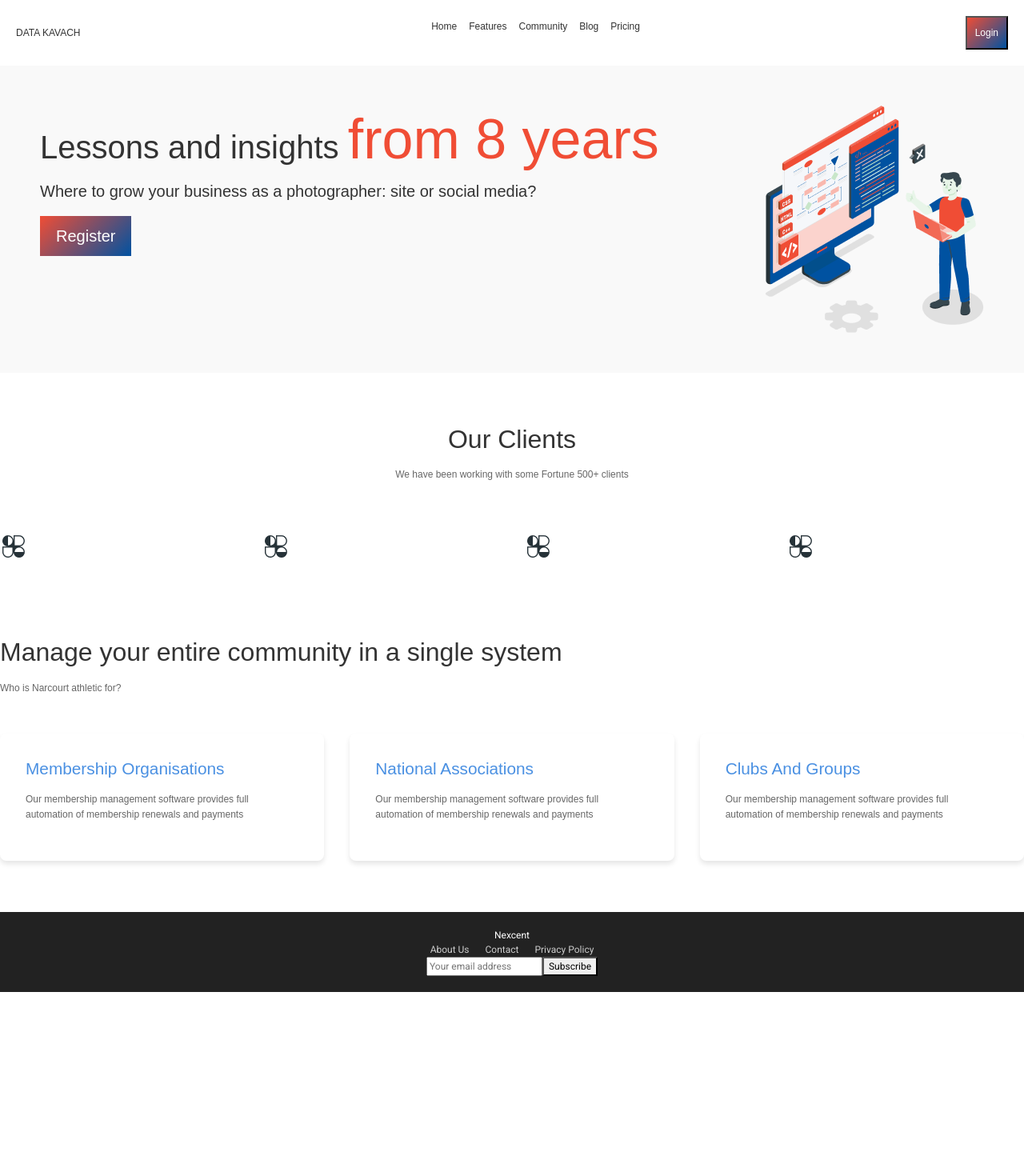
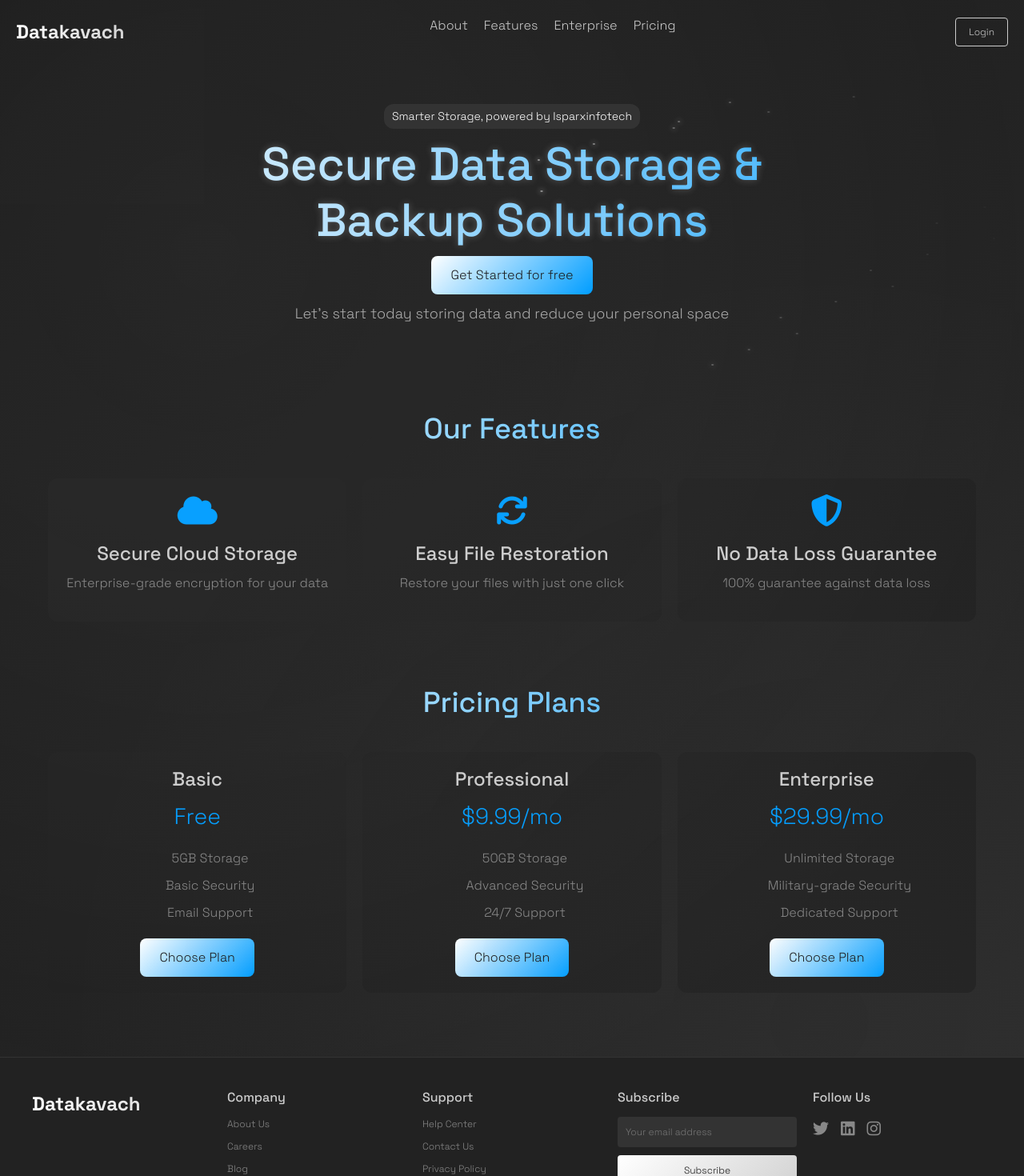
Before and after one commit to isparxinfotech/datakawach, an Angular app: page / in a window 1280 px wide. Shown: the top 1470 px of the page at 80% size. Before the commit the page ends 1240 px from the top, so only its background shows below. Built offline with nearby package versions, Linux system fonts and the light colour scheme.

Commit message:
landing page

```diff
--- a/src/app/core/components/home/home.component.css
+++ b/src/app/core/components/home/home.component.css
@@ -1,139 +1,502 @@
-/* home.component.css */
 .home-container {
   font-family: Arial, sans-serif;
-    color: #333;
+  color: #fff;
+  background: #1a1a1a;
+  overflow-x: hidden;
+  position: relative;
+  background: linear-gradient(135deg, #1a1a1a, #2d2d2d);
+}
+
+.home-container::before {
+  content: '';
+  position: absolute;
+  top: 0;
+  left: 0;
+  width: 100%;
+  height: 100%;
+  background: radial-gradient(circle at 20% 20%, rgba(255, 255, 255, 0.05) 0%, transparent 70%),
+              radial-gradient(circle at 80% 80%, rgba(200, 200, 200, 0.03) 0%, transparent 60%);
+  z-index: 0;
+  animation: glow 10s infinite alternate;
 }
 
 .navbar {
   display: flex;
   justify-content: space-between;
   padding: 20px;
-    background: #fff;
+  align-items: center;
+  position: relative;
+  z-index: 10;
+}
+
+.logo {
+  font-size: 24px;
+  font-weight: bold;
+  background: linear-gradient(90deg, #ffffff, #d3d3d3);
+  -webkit-background-clip: text;
+  background-clip: text;
+  color: transparent;
+  transition: transform 0.3s ease;
+}
+
+.logo:hover {
+  transform: scale(1.1);
 }
 
 .navbar ul {
   list-style: none;
   display: flex;
-    gap: 15px;
+  gap: 20px;
 }
 
 .navbar ul li a {
   text-decoration: none;
-    color: #333;
+  color: #ccc;
+  font-size: 16px;
+  transition: color 0.3s ease;
 }
 
-  .register-btn {
-    background: linear-gradient(135deg, #F04D35, #0052A1);
-    color: white;
-    padding: 10px 10px;
-    border: rounded;
+.navbar ul li a:hover {
+  color: #d3d3d3;
+}
+
+.login-btn {
+  background: transparent;
+  border: 1px solid #ccc;
+  color: #ccc;
+  padding: 8px 16px;
+  border-radius: 4px;
+  cursor: pointer;
+  transition: all 0.3s ease;
+}
+
+.login-btn:hover {
+  background: linear-gradient(135deg, #ffffff, #009dff);
+  border-color: #d3d3d3;
+  color: #1a1a1a;
+}
+
+.menu-toggle {
+  display: none;
+  background: none;
+  border: none;
+  color: #ccc;
+  font-size: 24px;
   cursor: pointer;
 }
 
 .hero {
-    display: flex;
-    justify-content: space-between;
-    padding: 50px;
-    background: #f9f9f9;
-    font-size: 20px;
+  text-align: center;
+  padding: 50px 20px;
+  max-width: 1200px;
+  margin: 0 auto;
+  position: relative;
+  z-index: 1;
 }
 
-  .hero-text h1 span {
-    font-size: 70px;
-    color: #F04D35;
+.hero::before {
+  content: '';
+  position: absolute;
+  inset: 0;
+  background: repeating-radial-gradient(
+    circle,
+    rgba(255, 255, 255, 0.02) 0,
+    rgba(255, 255, 255, 0.02) 1px,
+    transparent 1px,
+    transparent 5px
+  );
+  opacity: 0.1;
+  z-index: -1;
+}
+
+.tagline {
+  background: #333;
+  padding: 5px 10px;
+  border-radius: 12px;
+  display: inline-block;
+  font-size: 14px;
+  color: #ffffff;
+  transition: transform 0.3s ease;
+}
+
+.tagline:hover {
+  transform: scale(1.05);
+  box-shadow: 0 0 15px rgba(245, 245, 245, 0.725);
+}
+
+.hero h1 {
+  font-size: 58px;
+  margin: 10px 0;
+  background: linear-gradient(90deg, #ffffff, #009dff);
+  -webkit-background-clip: text;
+  background-clip: text;
+  color: transparent;
+  text-shadow: 0 0 10px rgba(237, 237, 237, 0.26);
+}
+
+.hero p {
+  color: #aaa;
+  font-size: 18px;
+  margin-bottom: 20px;
+  transition: color 0.3s ease;
+}
+
+.hero p:hover {
+  color: #ccc;
 }
 
 .cta-button {
-    background: linear-gradient(135deg, #F04D35, #0052A1);
-    color: white;
-    padding: 10px 20px;
+  background: linear-gradient(135deg, #ffffff, #009dff);
+  color: #1a1a1a;
+  padding: 12px 24px;
   border: none;
+  border-radius: 8px;
   cursor: pointer;
+  font-size: 16px;
+  transition: transform 0.3s ease, box-shadow 0.3s ease;
 }
 
-  .footer-container {
-    background: #222;
-    color: white;
-    padding: 20px;
-    text-align: center;
+.cta-button:hover {
+  transform: scale(1.05);
+  box-shadow: 0 0 15px rgba(211, 211, 211, 0.5);
 }
 
-  .footer-links a {
-    color: #ccc;
-    text-decoration: none;
-    margin: 0 10px;
+.sub-text {
+  color: #888;
+  font-size: 14px;
+  margin-top: 10px;
+  transition: color 0.3s ease;
 }
 
- /* Clients Section */
-.clients-section {
-    text-align: center;
-    margin: 4rem 0;
-}
-
-.section-title {
-    font-size: 2rem;
-    margin-bottom: 1rem;
-}
-
-.section-subtitle {
-    color: #666;
-    margin-bottom: 2rem;
-}
-
-.client-logos {
-    display: grid;
-    grid-template-columns: repeat(auto-fit, minmax(150px, 1fr));
-    gap: 2rem;
-    padding: 2rem 0;
-}
-
-.logo-placeholder {
-    height: 80px;
-    background: #f5f7fa;
-    border-radius: 8px;
+.sub-text:hover {
+  color: #aaa;
 }
 
 /* Features Section */
 .features-section {
-    margin: 4rem 0;
+  padding: 40px 20px;
+  max-width: 1200px;
+  margin: 0 auto;
+  text-align: center;
 }
 
-.features-grid {
+.features-section h2 {
+  font-size: 36px;
+  margin-bottom: 40px;
+  background: linear-gradient(90deg, #ffffff, #009dff);
+  -webkit-background-clip: text;
+  background-clip: text;
+  color: transparent;
+}
+
+.features-container {
   display: grid;
-    grid-template-columns: repeat(auto-fit, minmax(300px, 1fr));
-    gap: 2rem;
-    margin-top: 3rem;
+  grid-template-columns: repeat(auto-fit, minmax(250px, 1fr));
+  gap: 20px;
 }
 
 .feature-card {
-    padding: 2rem;
-    border-radius: 8px;
-    box-shadow: 0 4px 6px rgba(0, 0, 0, 0.1);
-    transition: transform 0.3s;
+  background: #222;
+  border-radius: 12px;
+  padding: 20px;
+  transition: box-shadow 0.3s ease;
 }
 
 .feature-card:hover {
-    transform: translateY(-5px);
+  box-shadow: 0 0 20px rgba(211, 211, 211, 0.2);
 }
 
-.feature-title {
-    color: #4A90E2;
-    margin-bottom: 1rem;
-    font-size: 1.3rem;
+.feature-card i {
+  font-size: 40px;
+  color: #009dff;
+  margin-bottom: 20px;
 }
 
-.feature-description {
+.feature-card h3 {
+  font-size: 24px;
+  margin-bottom: 10px;
+  color: #ccc;
+}
+
+.feature-card p {
+  color: #888;
+  font-size: 16px;
+}
+
+/* Pricing Section */
+.pricing-section {
+  padding: 40px 20px;
+  max-width: 1200px;
+  margin: 0 auto;
+  text-align: center;
+}
+
+.pricing-section h2 {
+  font-size: 36px;
+  margin-bottom: 40px;
+  background: linear-gradient(90deg, #ffffff, #009dff);
+  -webkit-background-clip: text;
+  background-clip: text;
+  color: transparent;
+}
+
+.pricing-container {
+  display: grid;
+  grid-template-columns: repeat(auto-fit, minmax(250px, 1fr));
+  gap: 20px;
+}
+
+.pricing-card {
+  background: #222;
+  border-radius: 12px;
+  padding: 20px;
+  transition: box-shadow 0.3s ease;
+}
+
+.pricing-card:hover {
+  box-shadow: 0 0 20px rgba(211, 211, 211, 0.2);
+}
+
+.pricing-card h3 {
+  font-size: 24px;
+  margin-bottom: 10px;
+  color: #ccc;
+}
+
+.pricing-card .price {
+  font-size: 28px;
+  color: #009dff;
+  margin-bottom: 20px;
+}
+
+.pricing-card ul {
+  list-style: none;
+  margin-bottom: 20px;
+}
+
+.pricing-card ul li {
+  color: #888;
+  font-size: 16px;
+  margin-bottom: 10px;
+}
+
+/* Particle Effect */
+.particles {
+  position: absolute;
+  top: 0;
+  left: 0;
+  width: 100%;
+  height: 100%;
+  pointer-events: none;
+  z-index: 2;
+}
+
+.particle {
+  position: absolute;
+  background: rgb(255, 255, 255);
+  border-radius: 50%;
+  width: 3px;
+  height: 2px;
+  animation: moveParticle linear infinite;
+  opacity: 0;
+  left: 50%;
+  box-shadow: 0 0 6px 1.5px rgba(255, 255, 255, 0.5);
+}
+
+.particle:nth-child(1) { top: 10%; animation-duration: 3s; animation-delay: 0s; }
+.particle:nth-child(2) { top: 15%; animation-duration: 3.2s; animation-delay: 0.2s; }
+.particle:nth-child(3) { top: 20%; animation-duration: 3.5s; animation-delay: 0.4s; }
+.particle:nth-child(4) { top: 25%; animation-duration: 3.8s; animation-delay: 0.6s; }
+.particle:nth-child(5) { top: 30%; animation-duration: 4s; animation-delay: 0.8s; }
+.particle:nth-child(6) { top: 35%; animation-duration: 3.3s; animation-delay: 1s; }
+.particle:nth-child(7) { top: 40%; animation-duration: 3.6s; animation-delay: 1.2s; }
+.particle:nth-child(8) { top: 45%; animation-duration: 3.9s; animation-delay: 1.4s; }
+.particle:nth-child(9) { top: 50%; animation-duration: 4.1s; animation-delay: 1.6s; }
+.particle:nth-child(10) { top: 55%; animation-duration: 3.4s; animation-delay: 1.8s; }
+.particle:nth-child(11) { top: 60%; animation-duration: 3.7s; animation-delay: 2s; }
+.particle:nth-child(12) { top: 65%; animation-duration: 4s; animation-delay: 2.2s; }
+.particle:nth-child(13) { top: 70%; animation-duration: 3.5s; animation-delay: 2.4s; }
+.particle:nth-child(14) { top: 75%; animation-duration: 3.8s; animation-delay: 2.6s; }
+.particle:nth-child(15) { top: 80%; animation-duration: 4.2s; animation-delay: 2.8s; }
+.particle:nth-child(16) { top: 85%; animation-duration: 3.6s; animation-delay: 3s; }
+.particle:nth-child(17) { top: 90%; animation-duration: 3.9s; animation-delay: 3.2s; }
+.particle:nth-child(18) { top: 95%; animation-duration: 4.1s; animation-delay: 3.4s; }
+.particle:nth-child(19) { top: 12%; animation-duration: 3.3s; animation-delay: 3.6s; }
+.particle:nth-child(20) { top: 18%; animation-duration: 3.7s; animation-delay: 3.8s; }
+
+@keyframes moveParticle {
+  0% {
+    transform: translateX(0);
+    opacity: 0.6;
+    box-shadow: 0 0 6px 1.5px rgba(255, 255, 255, 0.5);
+  }
+  50% {
+    opacity: 0.2;
+    box-shadow: 0 0 9px 2px rgba(255, 255, 255, 0.3);
+  }
+  100% {
+    transform: translateX(calc(50vw - 50%));
+    opacity: 0;
+    box-shadow: 0 0 6px 1.5px rgba(255, 255, 255, 0.1);
+  }
+}
+
+/* Footer Styles */
+.footer {
+  background: #222;
+  padding: 40px 20px;
+  margin-top: 40px;
+  border-top: 1px solid #333;
+  position: relative;
+  z-index: 1;
+}
+
+.footer-container {
+  max-width: 1200px;
+  margin: 0 auto;
+  display: grid;
+  grid-template-columns: repeat(auto-fit, minmax(200px, 1fr));
+  gap: 20px;
+  text-align: left;
+}
+
+.footer-logo {
+  font-size: 24px;
+  font-weight: bold;
+  background: linear-gradient(90deg, #ffffff, #d3d3d3);
+  -webkit-background-clip: text;
+  background-clip: text;
+  color: transparent;
+  margin-bottom: 10px;
+}
+
+.footer-links h4,
+.footer-subscribe h4,
+.footer-social h4 {
+  font-size: 16px;
+  margin-bottom: 15px;
+  color: #ccc;
+}
+
+.footer-links a {
+  display: block;
+  text-decoration: none;
+  color: #888;
+  margin-bottom: 10px;
+  transition: color 0.3s ease;
+}
+
+.footer-links a:hover {
+  color: #d3d3d3;
+}
+
+.footer-subscribe input {
+  width: 100%;
+  padding: 10px;
+  border: none;
+  border-radius: 4px;
+  margin-bottom: 10px;
+  background: #333;
+  color: #ccc;
+}
+
+.subscribe-btn {
+  width: 100%;
+  padding: 10px;
+  background: linear-gradient(135deg, #ffffff, #d3d3d3);
+  border: none;
+  border-radius: 4px;
+  color: #1a1a1a;
+  cursor: pointer;
+  transition: transform 0.3s ease;
+}
+
+.subscribe-btn:hover {
+  transform: scale(1.05);
+}
+
+.social-icons a {
+  margin-right: 15px;
+  color: #888;
+  font-size: 20px;
+  transition: color 0.3s ease;
+}
+
+.social-icons a:hover {
+  color: #d3d3d3;
+}
+
+.footer-bottom {
+  text-align: center;
+  padding-top: 20px;
   color: #666;
-    line-height: 1.6;
+  border-top: 1px solid #333;
+  margin-top: 20px;
+}
+
+/* Animations */
+@keyframes fadeIn {
+  from { opacity: 0; }
+  to { opacity: 1; }
+}
+
+@keyframes glow {
+  from { opacity: 0.5; }
+  to { opacity: 1; }
 }
 
 /* Responsive Design */
 @media (max-width: 768px) {
-    .hero-title {
-        font-size: 2rem;
+  .navbar {
+    flex-wrap: wrap;
   }
-
-    .features-grid {
+  .menu-toggle {
+    display: block;
+  }
+  .navbar nav {
+    display: none;
+    width: 100%;
+    padding: 20px 0;
+  }
+  .navbar nav.open {
+    display: block;
+  }
+  .navbar ul {
+    flex-direction: column;
+    align-items: center;
+  }
+  .hero h1 {
+    font-size: 36px;
+  }
+  .feature-card, .pricing-card {
+    padding: 15px;
+  }
+  .footer-container {
     grid-template-columns: 1fr;
+    text-align: center;
+  }
+  .social-icons {
+    justify-content: center;
+  }
+  .particle {
+    width: 2px;
+    height: 1px;
+    box-shadow: 0 0 4px 1px rgba(255, 255, 255, 0.4);
+  }
+  @keyframes moveParticle {
+    0% {
+      transform: translateX(0);
+      opacity: 0.6;
+      box-shadow: 0 0 4px 1px rgba(255, 255, 255, 0.4);
+    }
+    50% {
+      opacity: 0.2;
+      box-shadow: 0 0 6px 1.5px rgba(255, 255, 255, 0.2);
+    }
+    100% {
+      transform: translateX(calc(50vw - 50%));
+      opacity: 0;
+      box-shadow: 0 0 4px 1px rgba(255, 255, 255, 0.1);
     }
   }
+}
--- a/src/app/core/components/home/home.component.html
+++ b/src/app/core/components/home/home.component.html
@@ -1,79 +1,107 @@
 <div class="home-container">
   <header class="navbar">
-      <div class="logo">DATA KAVACH</div>
-      <nav>
+    <div class="logo">Datakavach</div>
+    <nav [ngClass]="{'open': isMenuOpen}">
       <ul>
-          <li><a href="#">Home</a></li>
+        <li><a href="#">About</a></li>
         <li><a href="#">Features</a></li>
-          <li><a href="#">Community</a></li>
-          <li><a href="#">Blog</a></li>
+        <li><a href="#">Enterprise</a></li>
         <li><a href="#">Pricing</a></li>
       </ul>
     </nav>
-      <button class="register-btn" [routerLink]="'/login'">Login</button>
-      <!-- <button class="register-btn">Register Now</button> -->
+    <button class="menu-toggle" (click)="toggleMenu()">
+      <i class="fas" [ngClass]="isMenuOpen ? 'fa-times' : 'fa-bars'"></i>
+    </button>
+    <button class="login-btn" routerLink="/login">Login</button>
   </header>
 
-    <section class="hero">
+  <section class="hero" @fadeIn>
     <div class="hero-text">
-        <h1>Lessons and insights <span>from 8 years</span></h1>
-        <p>Where to grow your business as a photographer: site or social media?</p>
-        <button class="cta-button">Register</button>
+      <div class="tagline">Smarter Storage, powered by Isparxinfotech</div>
+      <h1>Secure Data Storage & <br>Backup Solutions</h1>
+      <button class="cta-button">Get Started for free</button>
+      <p class="sub-text">Let's start today storing data and reduce your personal space</p>
     </div>
-      <div class="hero-image">
-        <!-- Add your SVG/image here -->
-        <img src="assets/images/Illustration.png" alt="Business growth illustration">
+    <div class="particles">
+      <div class="particle"></div>
+      <div class="particle"></div>
+      <div class="particle"></div>
+      <div class="particle"></div>
+      <div class="particle"></div>
+      <div class="particle"></div>
+      <div class="particle"></div>
+      <div class="particle"></div>
+      <div class="particle"></div>
+      <div class="particle"></div>
+      <div class="particle"></div>
+      <div class="particle"></div>
+      <div class="particle"></div>
+      <div class="particle"></div>
+      <div class="particle"></div>
+      <div class="particle"></div>
+      <div class="particle"></div>
+      <div class="particle"></div>
+      <div class="particle"></div>
+      <div class="particle"></div>
     </div>
   </section>
 
-    <!-- Clients Section -->
-    <section class="clients-section">
-        <h2 class="section-title">Our Clients</h2>
-        <p class="section-subtitle">We have been working with some Fortune 500+ clients</p>
-        <div class="client-logos">
-            <!-- Add client logos here -->
-            <img src="assets/images/logo.png" alt="">
-            <img src="assets/images/logo.png" alt="">
-            <img src="assets/images/logo.png" alt="">
-            <img src="assets/images/logo.png" alt="">
+  <section class="features-section">
+    <h2>Our Features</h2>
+    <div class="features-container">
+      <div class="feature-card" *ngFor="let feature of features" @cardAnimation>
+        <i [class]="feature.icon"></i>
+        <h3>{{ feature.title }}</h3>
+        <p>{{ feature.description }}</p>
+      </div>
     </div>
   </section>
 
-    <!-- Features Section -->
-    <section class="features-section">
-        <h2 class="section-title">Manage your entire community in a single system</h2>
-        <p class="section-subtitle">Who is Narcourt athletic for?</p>
-
-        <div class="features-grid">
-            <div class="feature-card">
-                <h3 class="feature-title">Membership Organisations</h3>
-                <p class="feature-description">Our membership management software provides full automation of membership renewals and payments</p>
-            </div>
-
-            <div class="feature-card">
-                <h3 class="feature-title">National Associations</h3>
-                <p class="feature-description">Our membership management software provides full automation of membership renewals and payments</p>
-            </div>
-
-            <div class="feature-card">
-                <h3 class="feature-title">Clubs And Groups</h3>
-                <p class="feature-description">Our membership management software provides full automation of membership renewals and payments</p>
+  <section class="pricing-section">
+    <h2>Pricing Plans</h2>
+    <div class="pricing-container">
+      <div class="pricing-card" *ngFor="let plan of pricingPlans" @priceAnimation>
+        <h3>{{ plan.name }}</h3>
+        <p class="price">{{ plan.price }}</p>
+        <ul>
+          <li *ngFor="let feature of plan.features">{{ feature }}</li>
+        </ul>
+        <button class="cta-button">Choose Plan</button>
       </div>
     </div>
   </section>
+
+  <footer class="footer">
+    <div class="footer-container">
+      <div class="footer-logo">Datakavach</div>
+      <div class="footer-links">
+        <h4>Company</h4>
+        <a href="#">About Us</a>
+        <a href="#">Careers</a>
+        <a href="#">Blog</a>
       </div>
-
-    <footer>
-      <div class="footer-container">
-        <div class="footer-logo">Nexcent</div>
       <div class="footer-links">
-          <a href="#">About Us</a>
-          <a href="#">Contact</a>
+        <h4>Support</h4>
+        <a href="#">Help Center</a>
+        <a href="#">Contact Us</a>
         <a href="#">Privacy Policy</a>
       </div>
-        <div class="subscribe">
+      <div class="footer-subscribe">
+        <h4>Subscribe</h4>
         <input type="email" placeholder="Your email address" />
-          <button>Subscribe</button>
+        <button class="subscribe-btn">Subscribe</button>
+      </div>
+      <div class="footer-social">
+        <h4>Follow Us</h4>
+        <div class="social-icons">
+          <a href="#"><i class="fab fa-twitter"></i></a>
+          <a href="#"><i class="fab fa-linkedin"></i></a>
+          <a href="#"><i class="fab fa-instagram"></i></a>
         </div>
       </div>
+    </div>
+    <div class="footer-bottom">
+      <p>© 2025 isparxinfotech. All rights reserved.</p>
+    </div>
   </footer>
+</div>
--- a/src/app/core/components/home/home.component.ts
+++ b/src/app/core/components/home/home.component.ts
@@ -26,7 +26,7 @@
     ])
   ]
 })
-export class HomeComponent  implements OnInit {
+export class HomeComponent implements OnInit {
   isMenuOpen = false;
 
   features = [
@@ -67,8 +67,7 @@
 
   constructor() { }
 
-  ngOnInit(): void {
-  }
+  ngOnInit(): void { }
 
   toggleMenu(): void {
     this.isMenuOpen = !this.isMenuOpen;
--- a/src/index.html
+++ b/src/index.html
@@ -29,6 +29,9 @@
   <link rel="icon" type="image/x-icon" href="favicon.ico" />
 
   <!-- ✅ Fonts and Icons -->
+  <link rel="preconnect" href="https://fonts.googleapis.com">
+<link rel="preconnect" href="https://fonts.gstatic.com" crossorigin>
+<link href="https://fonts.googleapis.com/css2?family=Space+Grotesk:wght@300..700&display=swap" rel="stylesheet">
   <link rel="preconnect" href="https://fonts.gstatic.com" />
   <link href="https://fonts.googleapis.com/css2?family=Roboto:wght@300;400;500&display=swap" rel="stylesheet" />
   <link href="https://fonts.googleapis.com/icon?family=Material+Icons" rel="stylesheet" />
@@ -36,7 +39,7 @@
     integrity="sha512-iecdLmaskl7CVkqkXNQ/ZH/XLlvWZOJyj7Yy7tcenmpD1ypASozpmT/E0iPtmFIB46ZmdtAc9eNBvH0H/ZpiBw=="
     crossorigin="anonymous" referrerpolicy="no-referrer" />
 
-  <!-- ✅ Bootstrap CSS -->
+    <!-- ✅ Bootstrap CSS -->
   <link href="https://cdn.jsdelivr.net/npm/bootstrap@5.3.2/dist/css/bootstrap.min.css" rel="stylesheet"
     integrity="sha384-T3c6CoIi6uLrA9TneNEoa7RxnatzjcDSCmG1MXxSR1GAsXEV/Dwwykc2MPK8M2HN" crossorigin="anonymous" />
   <link href="https://cdn.jsdelivr.net/npm/bootstrap@5.3.0-alpha3/dist/css/bootstrap.min.css" rel="stylesheet"
--- a/src/styles.css
+++ b/src/styles.css
@@ -1,10 +1,18 @@
+
+
+* {
+    font-family: "Space Grotesk", sans-serif;
+    font-optical-sizing: auto;
+  font-weight: 300;
+  font-style: normal;
+}
 
 body {
     font-family: Verdana;
     font-size: 12px;
 }
 .container{
-    background-color:rgb(0, 0, 0) !important;
+    background-color:rgb(255, 255, 255) !important;
     margin-top: 15px;
     margin-bottom: 15px;
 }
```
Lines whose indentation alone changed are shown as unchanged.
